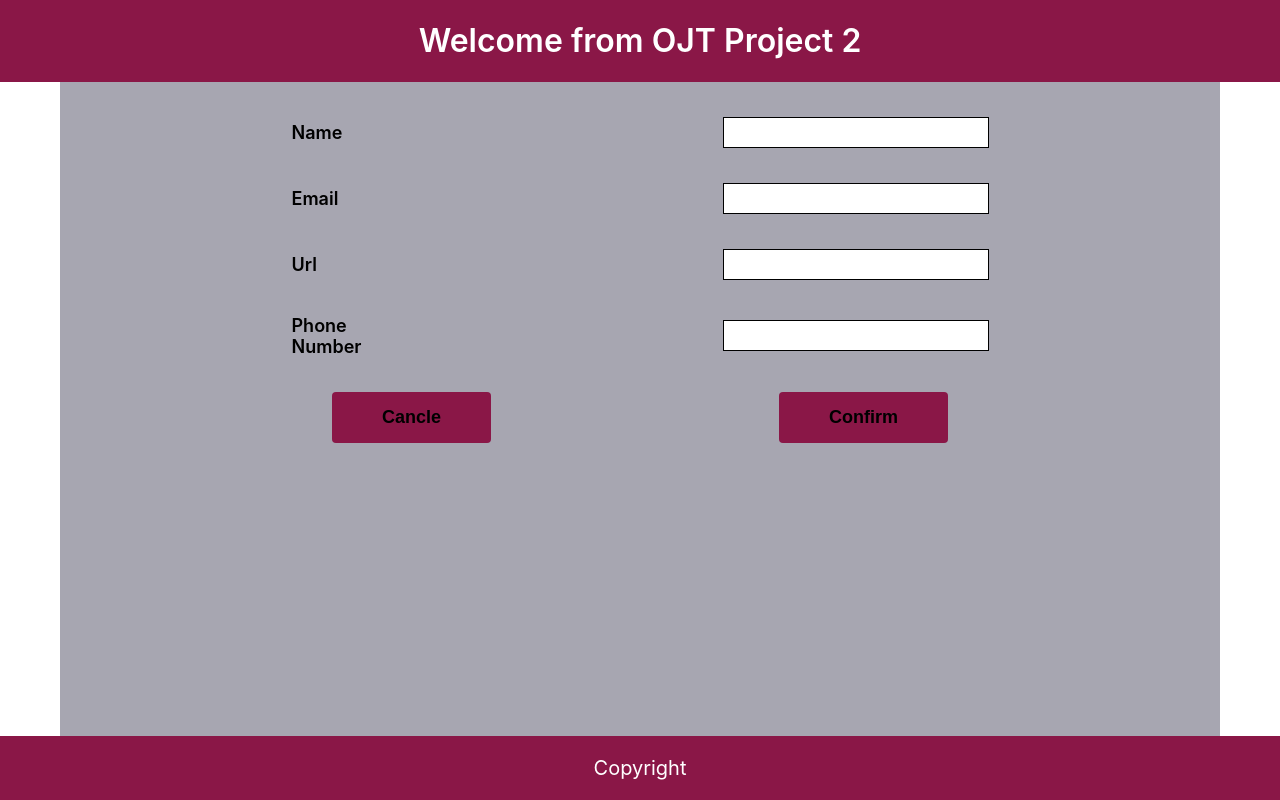
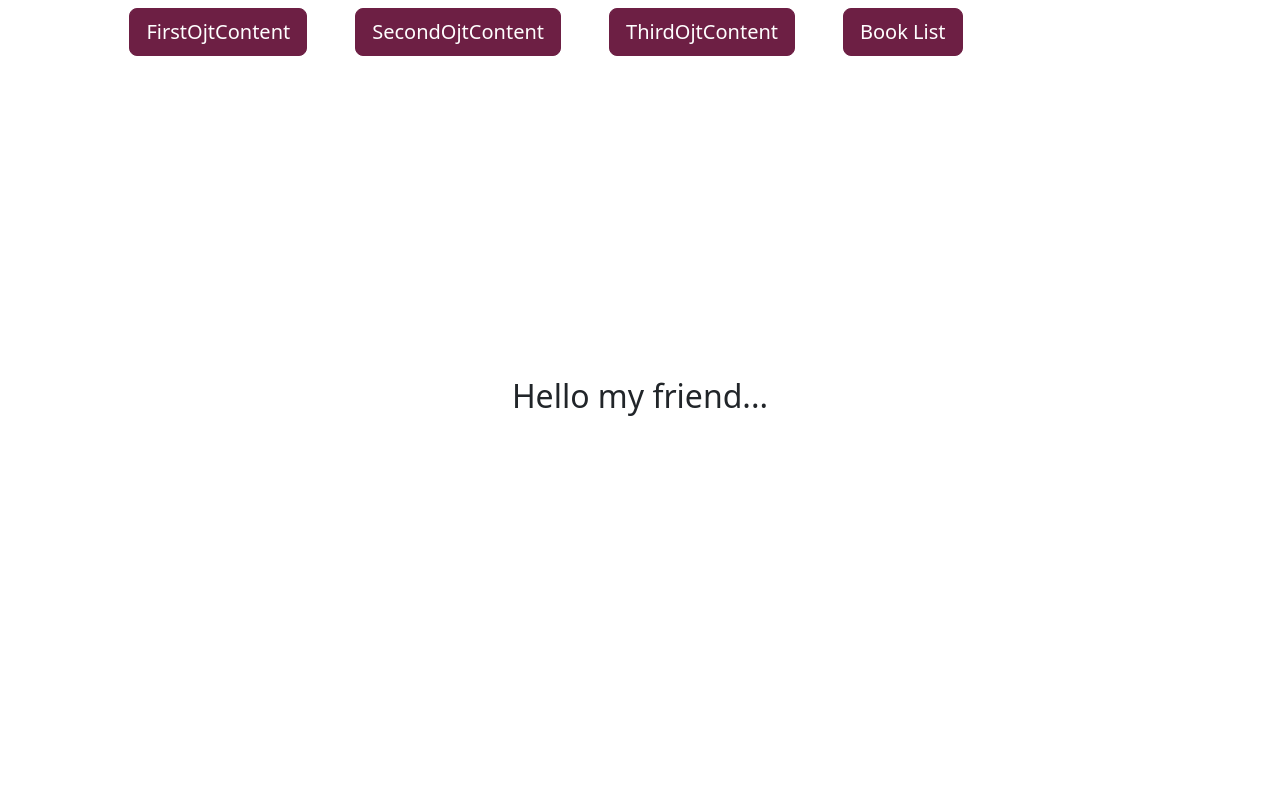
Before and after one commit to Aung-Thu-Hein/Projects, a React (Create React App) app: page /FirstOjtContent in a window 1280 px wide. Built offline with nearby package versions, Linux system fonts and the light colour scheme.

Commit message:
react-ojt-project-4

```diff
--- a/package.json
+++ b/package.json
@@ -13,6 +13,7 @@
     "react": "^18.2.0",
     "react-bootstrap": "^2.7.0",
     "react-dom": "^18.2.0",
+    "react-router-dom": "^6.5.0",
     "react-scripts": "5.0.1",
     "web-vitals": "^2.1.4",
     "yup": "^0.32.11"
--- a/src/App.css
+++ b/src/App.css
@@ -1,8 +1,23 @@
 .container {
   display: flex;
   flex-direction: column;
-  min-height: 100vh;
+  /* min-height: 100vh; */
   margin: 0;
+}
+
+.Main {
+  display: flex;
+  flex-direction: column;
+  /* align-items: center; */
+}
+.nav-bar {
+  display: flex;
+  flex-direction: column;
+  align-items: center;
+}
+.button {
+  background-color: rgb(109, 31, 68) !important;
+  border-color: rgb(109, 31, 68) !important ;
 }
 
 .header {
@@ -10,16 +25,23 @@
 }
 h1 {
   text-align: center;
-  color: white;
+  color: rgb(32, 30, 30);
   font-weight: 600;
+}
+
+.firstojtcontent {
+  display: flex;
+  justify-content: center;
+  align-items: center;
+  height: 85vh;
 }
 
 .content {
   display: flex;
   flex: 1;
   flex-direction: column;
+  justify-content: center;
   margin: 0 60px;
-  background-color: rgb(167, 166, 177);
 }
 .content-text {
   text-align: center;
--- a/src/App.js
+++ b/src/App.js
@@ -1,8 +1,56 @@
-import React from 'react';
-import Header from './components/Header';
-import Content from './components/ThirdOjtContent';
-import Footer from './components/Footer';
+// import React from 'react';
+// import 'bootstrap/dist/css/bootstrap.min.css';
+// import { Nav, Navbar, Button } from 'react-bootstrap';
+// import Container from 'react-bootstrap/Container';
+// import { BrowserRouter, Routes, Route, NavLink} from 'react-router-dom';
+// import Header from './components/Header';
+// import Footer from './components/Footer';
+// import FirstOjtContent from './components/FirstOjtContent';
+// import SecondOjtContent from './components/SecondOjtContent';
+// import ThirdOjtContent from './components/ThirdOjtContent';
+// import Main from './pages/Main';
+// import './App.css';
+
+// const movies = [
+//     "Mone Swel",
+//     "ME",
+//     "Nga Duu",
+//     "Mystery of Burma",
+//     "Phoe Shate",
+//     "Mudras Calling",
+//     "Deception"
+// ]
+
+// function App() {
+//     return(
+//         <div className='container'>
+//             <Header name="OJT Project 4"/>
+//             <ThirdOjtContent/>
+//             <Footer/>
+//         </div>
+//     )
+// }
+
+// function App() {
+//     return(
+//         <Main/>
+//     )
+// }
+
+// export default App;
+
+
+import 'bootstrap/dist/css/bootstrap.min.css';
+import { Nav, Navbar, Button } from 'react-bootstrap';
+import Container from 'react-bootstrap/Container';
+import { BrowserRouter, Routes, Route, NavLink } from 'react-router-dom';
 import './App.css';
+
+//components
+import FirstOjtContent from './components/FirstOjtContent';
+import SecondOjtContent from './components/SecondOjtContent';
+import ThirdOjtContent from './components/ThirdOjtContent';
+import BookList from './components/BookList';
 
 const movies = [
     "Mone Swel",
@@ -14,13 +62,37 @@ const movies = [
     "Deception"
 ]
 
-function App() {
-    return(
-        <div className='container'>
-            <Header name="OJT Project 2"/>
-            <Content/>
-            <Footer/>
-        </div>
+const App = () => {
+    return (
+        <BrowserRouter>
+            <div className="Main">
+                <Navbar>
+                    <Container>
+                        <Nav className="nav-bar">
+                            <NavLink to="/firstOjtContent">
+                                <Button className="button me-5" size="lg">FirstOjtContent</Button>
+                            </NavLink>
+                            <NavLink to="/secondOjtContent">
+                                <Button className="button me-5" size="lg">SecondOjtContent</Button>
+                            </NavLink>
+                            <NavLink to="/thirdOjtContent">
+                                <Button className="button me-5" size="lg">ThirdOjtContent</Button>
+                            </NavLink>
+                            <NavLink to="/bookList">
+                                <Button className="button me-5" size="lg">Book List</Button>
+                            </NavLink>
+                        </Nav>
+                    </Container>
+                </Navbar>
+                <Routes>
+                    <Route index ></Route>
+                    <Route path='/firstOjtContent' element={<FirstOjtContent />}></Route>
+                    <Route path='/secondOjtContent' element={<SecondOjtContent moviesName={movies} />}></Route>
+                    <Route path='/thirdOjtContent' element={<ThirdOjtContent />}></Route>
+                    <Route path='/bookList' element={<BookList />}></Route>
+                </Routes>
+            </div>
+        </BrowserRouter>
     )
 }
 
--- /dev/null
+++ b/src/components/BookList.js
@@ -0,0 +1,9 @@
+import React from "react";
+
+const BookList = () => {
+    return(
+        <h1>Book List</h1>
+    )
+}
+
+export default BookList;
--- a/src/components/FirstOjtContent.js
+++ b/src/components/FirstOjtContent.js
@@ -1,13 +1,13 @@
 import React from "react";
 import '../../src/App.css';
 
-const Content = () => {
+const FirstOjtContent = () => {
     return(
-        <div className="content">
+        <div className="firstojtcontent">
             <p className="content-text">Hello my friend...</p>
         </div>
 
     )
 }
 
-export default Content;
+export default FirstOjtContent;
--- a/src/components/SecondOjtContent.js
+++ b/src/components/SecondOjtContent.js
@@ -2,7 +2,7 @@ import React from "react";
 import { useState } from "react";
 import '../../src/App.css';
 
-const Content = ({ moviesName }) => {
+const SecondOjtContent = ({ moviesName }) => {
 
     const [title, setTitle] = useState("Welcome from Movies Lists...");
 
@@ -22,4 +22,4 @@ const Content = ({ moviesName }) => {
     )
 }
 
-export default Content;
+export default SecondOjtContent;
--- a/src/components/ThirdOjtContent.js
+++ b/src/components/ThirdOjtContent.js
@@ -76,7 +76,7 @@ const schema = Yup.object().shape({
         .required("Phone number is required"),
 })
 
-const Content = () => {
+const ThirdOjtContent = () => {
 
     const initialValues = {
         name: "",
@@ -178,4 +178,4 @@ const Content = () => {
     )
 }
 
-export default Content;
+export default ThirdOjtContent;
--- /dev/null
+++ b/src/pages/Main.js
@@ -0,0 +1,58 @@
+import 'bootstrap/dist/css/bootstrap.min.css';
+import { Nav, Navbar, Button } from 'react-bootstrap';
+import Container from 'react-bootstrap/Container';
+import { BrowserRouter, Routes, Route, NavLink } from 'react-router-dom';
+import '../App.css';
+
+//components
+import FirstOjtContent from '../components/FirstOjtContent';
+import SecondOjtContent from '../components/SecondOjtContent';
+import ThirdOjtContent from '../components/ThirdOjtContent';
+import BookList from '../components/BookList';
+
+const movies = [
+    "Mone Swel",
+    "ME",
+    "Nga Duu",
+    "Mystery of Burma",
+    "Phoe Shate",
+    "Mudras Calling",
+    "Deception"
+]
+
+const Main = () => {
+    return (
+        <BrowserRouter>
+            <div className="Main">
+                <Navbar>
+                    <Container>
+                        <Nav className="nav-bar">
+                            <NavLink to="/FirstOjtContent">
+                                <Button className="button me-5" size="lg">FirstOjtContent</Button>
+                            </NavLink>
+                            <NavLink to="/secondOjtContent">
+                                <Button className="button me-5" size="lg">SecondOjtContent</Button>
+                            </NavLink>
+                            <NavLink to="/thirdOjtContent">
+                                <Button className="button me-5" size="lg">ThirdOjtContent</Button>
+                            </NavLink>
+                            <NavLink>
+                                <Button to="/BookList" className="button me-5" size="lg">Book List</Button>
+                            </NavLink>
+                        </Nav>
+                    </Container>
+                </Navbar>
+                <Routes>
+                    <Route index ></Route>
+                    <Route path='/FirstOjtContent' element={<FirstOjtContent />}></Route>
+                    <Route path='/secondOjtContent' element={<SecondOjtContent />}></Route>
+                    <Route path='/thirdOjtContent' element={<ThirdOjtContent />}></Route>
+                    <Route path='/BookList' element={<BookList />}></Route>
+                </Routes>
+            </div>
+
+        </BrowserRouter>
+    )
+}
+
+export default Main;
```
Also changed, not shown: 1 other file (tests, documents, lock files or other folders).
